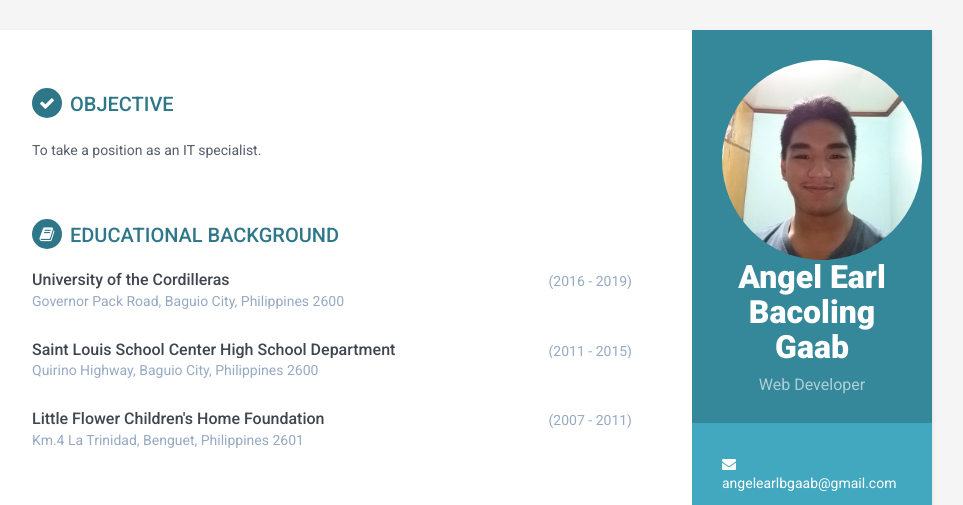
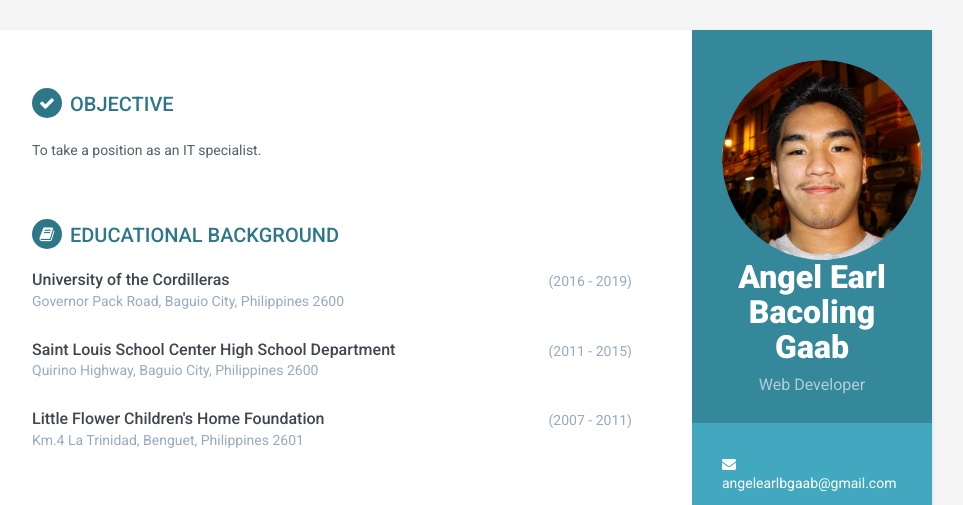
Before and after one commit to AEBG/aeg.github.io, a plain HTML site: page index.html in a window 1280 px wide. Shown: the top 505 px of the page, without its empty margins (188-1151 px from the left). Drawn offline with Linux system fonts and the light colour scheme.

Commit message:
Upload File

```diff
--- a/index.html
+++ b/index.html
@@ -29,7 +29,7 @@
     <div class="wrapper">
         <div class="sidebar-wrapper">
             <div class="profile-container">
-                <img src="assets/img/aebg.jpg" class="img-circle" alt="AEBG" width="200" height="200">
+                <img src="assets/img/aebg.png" class="img-circle" alt="AEBG" width="200" height="200">
                 <h1 class="name">Angel Earl Bacoling Gaab</h1>
                 <h3 class="tagline">Web Developer</h3>
             </div><!--//profile-container-->
```
Also changed, not shown: assets/images/profile.png (deleted), assets/img/aebg.jpg (deleted), assets/img/aebg.png (added).
